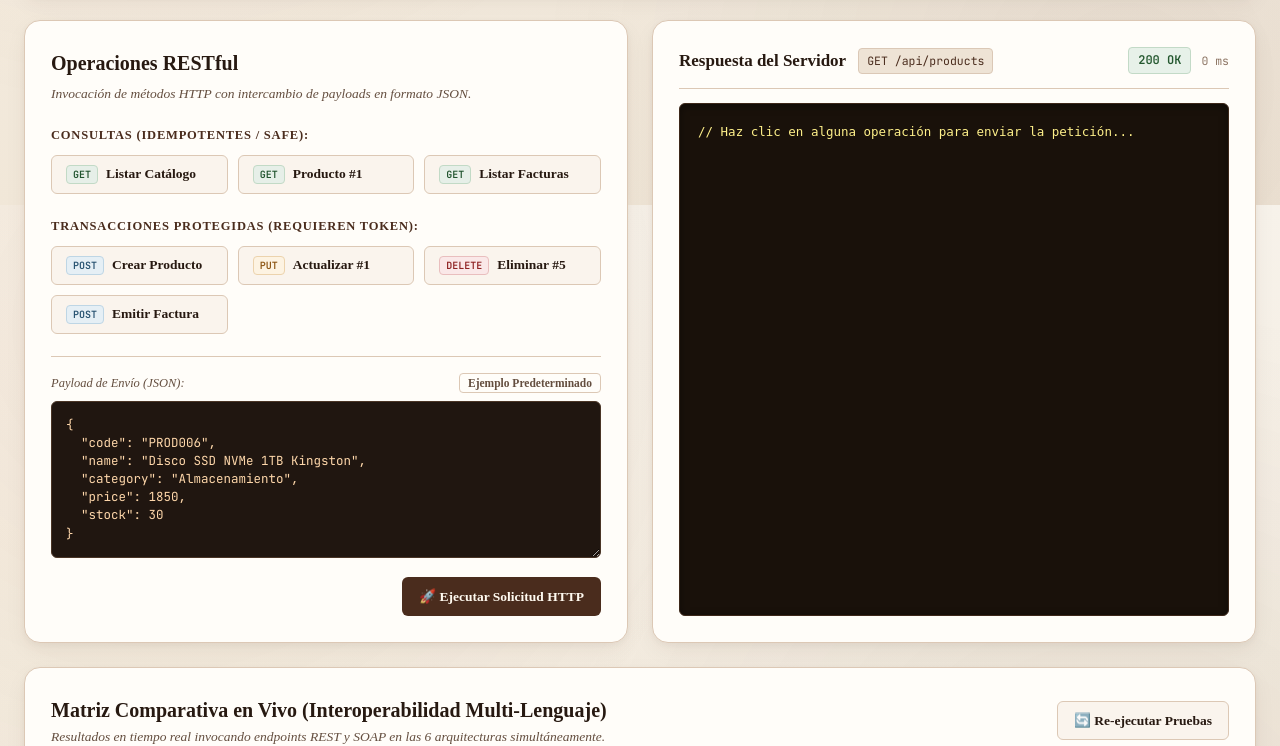
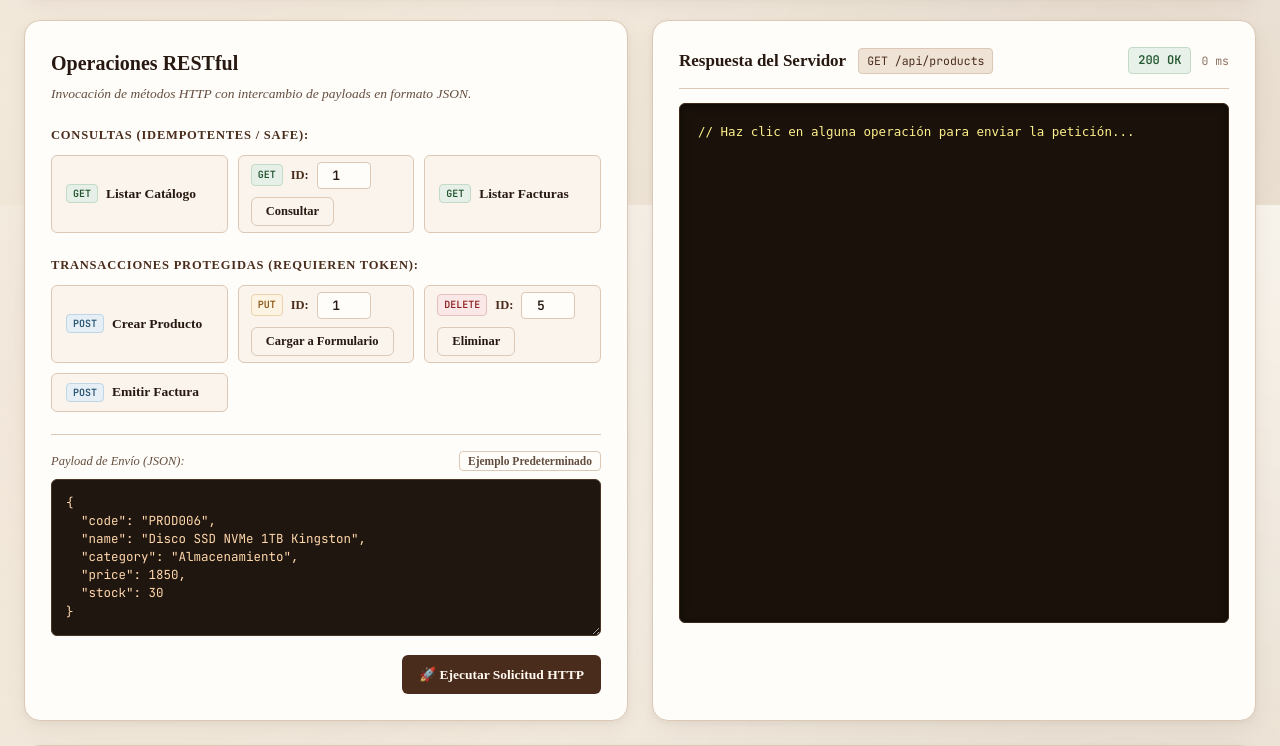
Before and after one commit to Rositapro/servicios-web, a PHP site: page / in a window 1280 px wide. Shown: the part 595-1341 px from the top of the page. Run offline with PHP 8.4, Linux system fonts and the light colour scheme; some web fonts are replaced.

Commit message:
feat: campos numericos dinamicos para consultar, actualizar y eliminar productos por cualquier ID elegido por el usuario

```diff
--- a/clients/web_dashboard/index.html
+++ b/clients/web_dashboard/index.html
@@ -113,9 +113,12 @@
                   <button class="btn btn-action" onclick="callRest('GET', '/api/products')">
                     <span class="method get">GET</span> Listar Catálogo
                   </button>
-                  <button class="btn btn-action" onclick="callRest('GET', '/api/products/1')">
-                    <span class="method get">GET</span> Producto #1
-                  </button>
+                  <div class="input-action-group">
+                    <span class="method get">GET</span>
+                    <label for="input-get-id">ID:</label>
+                    <input type="number" id="input-get-id" value="1" min="1" max="999" class="number-input" title="Ingresa el ID del producto a consultar" />
+                    <button class="btn btn-sm btn-action" onclick="callRestGetById()">Consultar</button>
+                  </div>
                   <button class="btn btn-action" onclick="callRest('GET', '/api/invoices')">
                     <span class="method get">GET</span> Listar Facturas
                   </button>
@@ -128,12 +131,18 @@
                   <button class="btn btn-action" onclick="prepareCreateProduct()">
                     <span class="method post">POST</span> Crear Producto
                   </button>
-                  <button class="btn btn-action" onclick="prepareUpdateProduct()">
-                    <span class="method put">PUT</span> Actualizar #1
-                  </button>
-                  <button class="btn btn-action" onclick="callRest('DELETE', '/api/products/5')">
-                    <span class="method delete">DELETE</span> Eliminar #5
-                  </button>
+                  <div class="input-action-group">
+                    <span class="method put">PUT</span>
+                    <label for="input-put-id">ID:</label>
+                    <input type="number" id="input-put-id" value="1" min="1" max="999" class="number-input" onchange="prepareUpdateProduct()" title="Ingresa el ID del producto a actualizar" />
+                    <button class="btn btn-sm btn-action" onclick="prepareUpdateProduct()">Cargar a Formulario</button>
+                  </div>
+                  <div class="input-action-group">
+                    <span class="method delete">DELETE</span>
+                    <label for="input-del-id">ID:</label>
+                    <input type="number" id="input-del-id" value="5" min="1" max="999" class="number-input" title="Ingresa el ID del producto a eliminar" />
+                    <button class="btn btn-sm btn-action" onclick="callRestDeleteById()">Eliminar</button>
+                  </div>
                   <button class="btn btn-action" onclick="prepareCreateInvoice()">
                     <span class="method post">POST</span> Emitir Factura
                   </button>
--- a/clients/web_dashboard/styles/styles.css
+++ b/clients/web_dashboard/styles/styles.css
@@ -482,6 +482,51 @@ h1 {
   box-shadow: 0 3px 10px rgba(184, 115, 51, 0.12);
 }
 
+.input-action-group {
+  display: inline-flex;
+  align-items: center;
+  gap: 8px;
+  background: #faf4ed;
+  border: 1px solid var(--border-color);
+  padding: 6px 12px;
+  border-radius: var(--radius-sm);
+  transition: all 0.2s ease;
+  flex-wrap: wrap;
+}
+
+.input-action-group:hover {
+  background: #ffffff;
+  border-color: var(--accent-caramel);
+  box-shadow: 0 3px 10px rgba(184, 115, 51, 0.12);
+}
+
+.input-action-group label {
+  font-family: var(--font-heading);
+  font-size: 12.5px;
+  font-weight: 700;
+  color: var(--primary);
+}
+
+.number-input {
+  width: 54px;
+  padding: 4px 6px;
+  border: 1px solid var(--border-color);
+  border-radius: 4px;
+  font-family: var(--font-mono);
+  font-size: 13px;
+  font-weight: 700;
+  background: #fffdfa;
+  color: var(--text-main);
+  text-align: center;
+  outline: none;
+  transition: border-color 0.2s ease;
+}
+
+.number-input:focus {
+  border-color: var(--accent-caramel);
+  box-shadow: 0 0 6px rgba(184, 115, 51, 0.3);
+}
+
 .btn-sm {
   padding: 6px 14px;
   font-size: 12.5px;
```
Also changed, not shown: clients/web_dashboard/app.js (+58 -12 lines).
